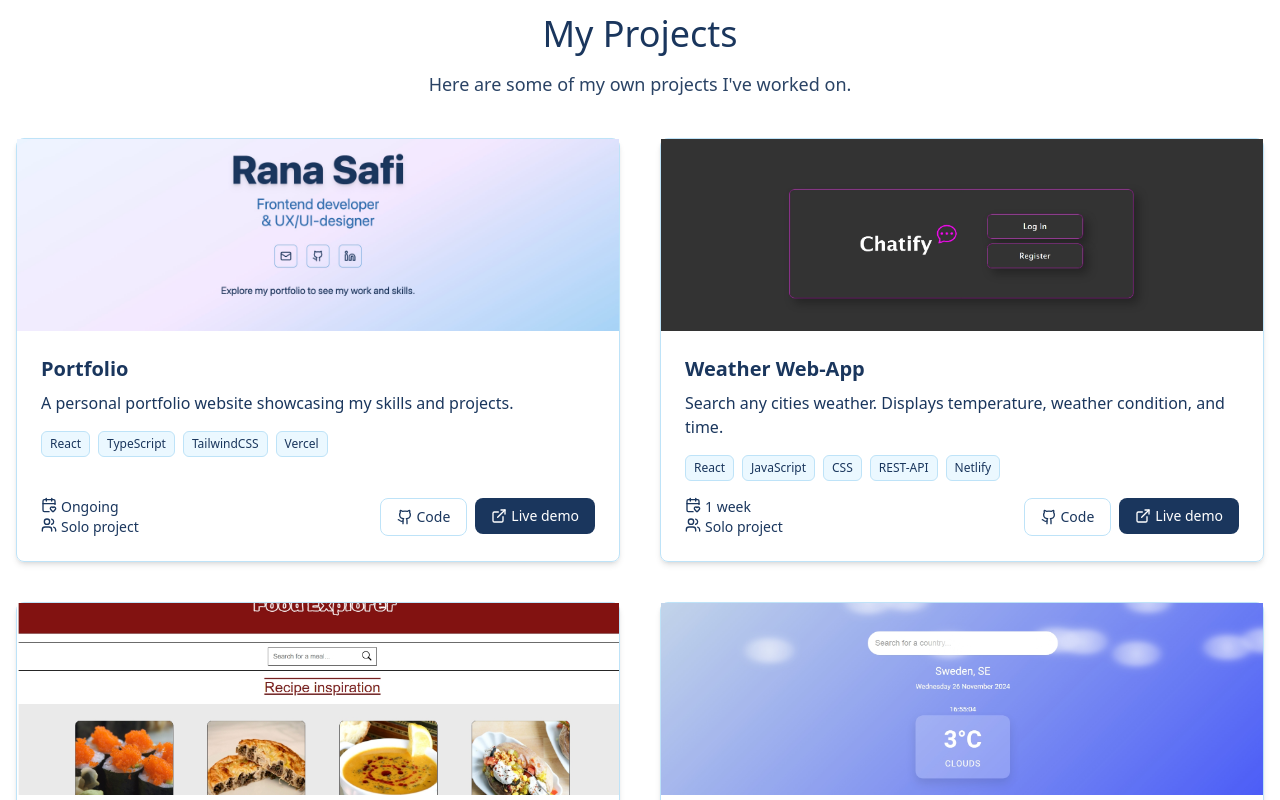
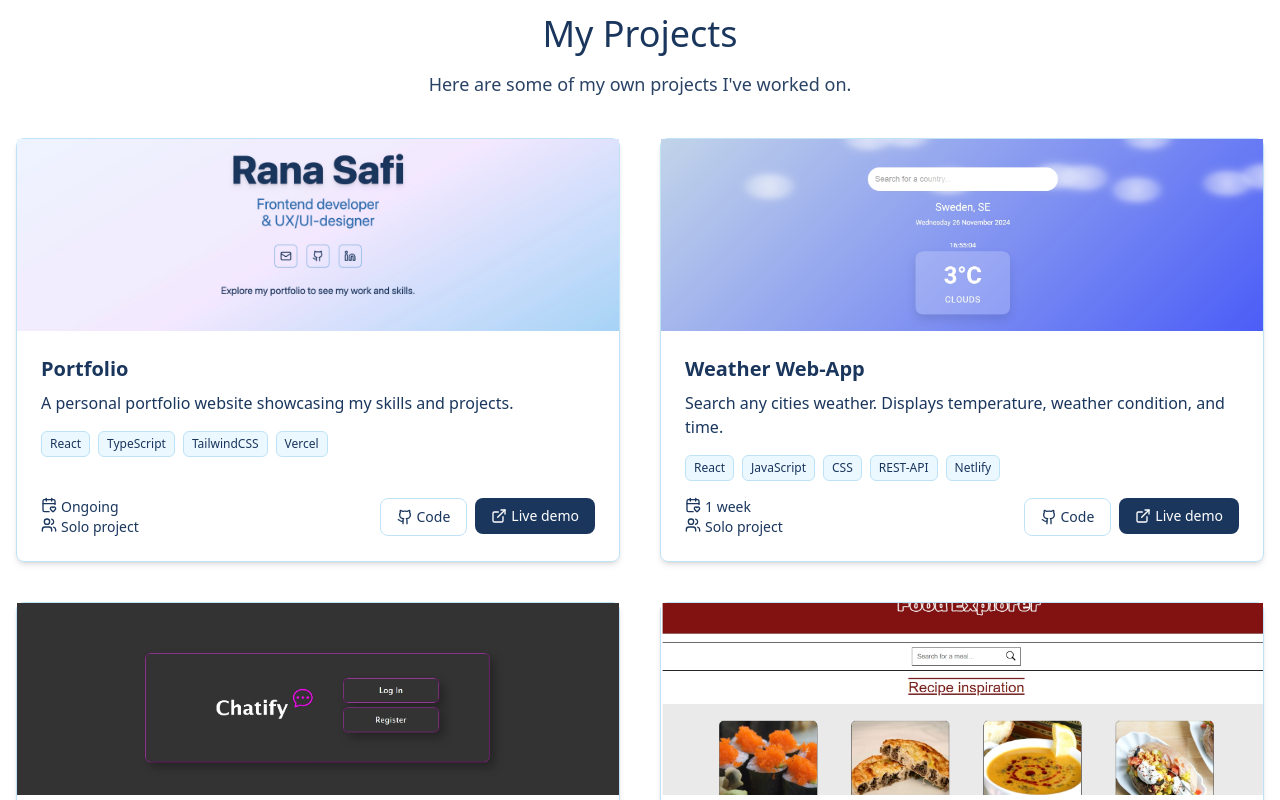
Before and after one commit to ranaaaa1234/ranasportfolionew, a React (Vite) app: page / in a window 1280 px wide. Shown: the part 3240-4040 px from the top of the page. Built offline with nearby package versions, Linux system fonts and the light colour scheme.

Commit message:
one last try, img not showing when deploy

```diff
--- a/src/components/Projects.tsx
+++ b/src/components/Projects.tsx
@@ -1,8 +1,5 @@
 import { CalendarHeart, Users, Github, ExternalLink, Ban } from "lucide-react";
 import Tooltip from "./Tooltip";
-import imgChatify from "/assets/chatifyImg.jpeg";
-import imgFood from "/assets/foodImg.jpeg";
-import imgWeather from "/assets/weatherAppImg.jpeg";
 
 function Projects() {
   const projectList = [
@@ -22,7 +19,7 @@ function Projects() {
     },
     {
       title: "Weather Web-App",
-      image: imgChatify,
+      image: "/assets/weatherAppImg.jpeg",
       description:
         "Search any cities weather. Displays temperature, weather condition, and time.",
       tech: ["React", "JavaScript", "CSS", "REST-API", "Netlify"],
@@ -36,7 +33,7 @@ function Projects() {
     },
     {
       title: "Chatify",
-      image: imgFood,
+      image: "/assets/chatifyImg.jpeg",
       description:
         "A real-time chat platform with user registration and login functionality. This was my first fullstack project, where I learned to work with MongoDB and REST-APIs.",
       tech: ["React", "JavaScript", "CSS", "MongoDB", "REST-API", "Netlify"],
@@ -50,7 +47,7 @@ function Projects() {
     },
     {
       title: "Food Explorer",
-      image: imgWeather,
+      image: "/assets/foodImg.jpeg",
       description:
         "A recipe search app where users can find meal ideas with images. This was one of my first projects where I learned to work with APIs.",
       tech: ["React", "JavaScript", "CSS", "REST-API", "Netlify"],
```
